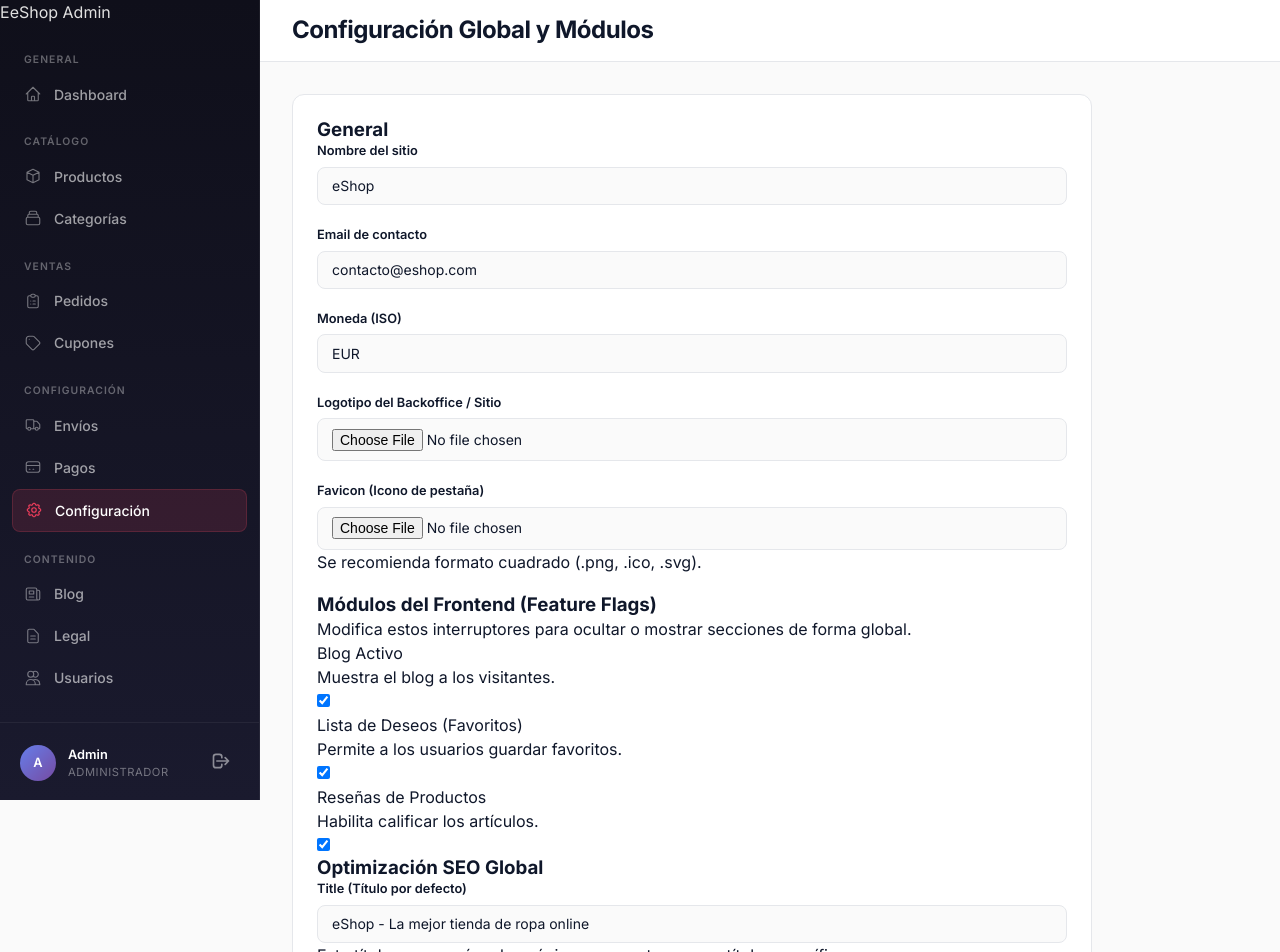
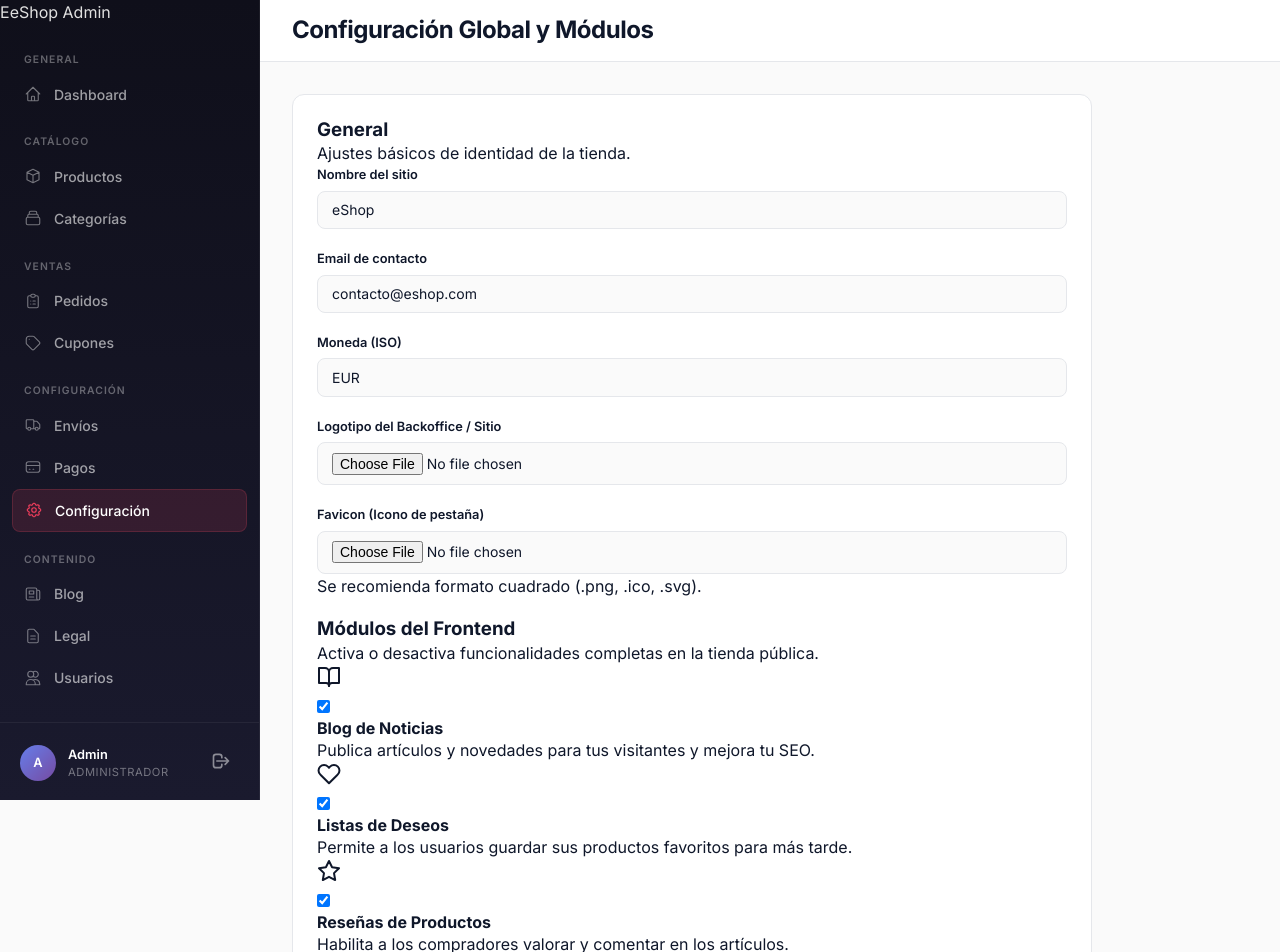
Before and after one commit to dignitasjota/eCommerce-origen, a Next.js app: page /es/admin/settings in a window 1280 px wide. Shown: the top 952 px of the page. Built offline with nearby package versions, Linux system fonts and the light colour scheme; no server answers; the database is empty.

Commit message:
reordenado panel de configuracion ajustando ui módulos frontend

```diff
--- a/src/app/[locale]/(backoffice)/admin/settings/SettingsForm.tsx
+++ b/src/app/[locale]/(backoffice)/admin/settings/SettingsForm.tsx
@@ -64,11 +64,13 @@ export default function SettingsForm({ initialSettings }: SettingsFormProps) {
                 </div>
             )}
 
+            <div className="space-y-4">
+                <div className="border-b pb-2 mb-4">
+                    <h3 className="text-lg font-medium text-[var(--color-primary)]">General</h3>
+                    <p className="text-sm text-gray-500 mt-1">Ajustes básicos de identidad de la tienda.</p>
+                </div>
+
                 <div className="grid grid-cols-1 md:grid-cols-2 gap-8">
-                {/* General Information */}
-                <div className="space-y-4">
-                    <h3 className="text-lg font-medium border-b pb-2 mb-4 text-[var(--color-text)]">General</h3>
-
                     <div className="admin-form-group">
                         <label className="admin-form-label">Nombre del sitio</label>
                         <input name="site_name" className="admin-form-input" defaultValue={settingsMap['site_name'] || 'eShop'} />
@@ -105,45 +107,59 @@ export default function SettingsForm({ initialSettings }: SettingsFormProps) {
                         <p className="text-xs text-gray-500 mt-1">Se recomienda formato cuadrado (.png, .ico, .svg).</p>
                     </div>
                 </div>
+            </div>
 
             {/* Feature Toggles */}
-                <div className="space-y-4">
-                    <h3 className="text-lg font-medium border-b pb-2 mb-4 text-[var(--color-primary)]">Módulos del Frontend (Feature Flags)</h3>
-                    <p className="text-sm text-gray-500 dark:text-gray-400 mb-4">
-                        Modifica estos interruptores para ocultar o mostrar secciones de forma global.
-                    </p>
+            <div className="mt-10 space-y-4">
+                <div className="border-b pb-2 mb-4">
+                    <h3 className="text-lg font-medium text-[var(--color-primary)]">Módulos del Frontend</h3>
+                    <p className="text-sm text-gray-500 dark:text-gray-400 mt-1">Activa o desactiva funcionalidades completas en la tienda pública.</p>
+                </div>
 
-                    <div className="flex items-center justify-between p-4 border rounded-lg bg-[var(--color-surface)] shadow-sm">
-                        <div>
-                            <p className="font-medium text-[var(--color-text)]">Blog Activo</p>
-                            <p className="text-sm text-[var(--color-text-secondary)]">Muestra el blog a los visitantes.</p>
+                <div className="grid grid-cols-1 md:grid-cols-3 gap-6">
+                    {/* Feature: Blog */}
+                    <div className="flex flex-col p-5 border rounded-xl bg-[var(--color-surface)] shadow-sm hover:shadow-md transition-shadow">
+                        <div className="flex justify-between items-start mb-4">
+                            <div className="p-2 bg-indigo-50 text-indigo-600 rounded-lg dark:bg-indigo-900/30 dark:text-indigo-400">
+                                <svg width="24" height="24" viewBox="0 0 24 24" fill="none" stroke="currentColor" strokeWidth="2" strokeLinecap="round" strokeLinejoin="round"><path d="M2 3h6a4 4 0 0 1 4 4v14a3 3 0 0 0-3-3H2z" /><path d="M22 3h-6a4 4 0 0 0-4 4v14a3 3 0 0 1 3-3h7z" /></svg>
                             </div>
                             <label className="relative inline-flex items-center cursor-pointer">
                                 <input type="checkbox" name="feature_blog_enabled" defaultChecked={settingsMap['feature_blog_enabled'] !== 'false'} className="sr-only peer" />
-                            <div className="w-11 h-6 bg-gray-200 peer-focus:outline-none peer-focus:ring-4 peer-focus:ring-indigo-300 dark:peer-focus:ring-indigo-800 rounded-full peer dark:bg-gray-700 peer-checked:after:translate-x-full peer-checked:after:border-white after:content-[''] after:absolute after:top-[2px] after:left-[2px] after:bg-white after:border-gray-300 after:border after:rounded-full after:h-5 after:w-5 after:transition-all dark:border-gray-600 peer-checked:bg-[var(--color-primary)]"></div>
+                                <div className="w-11 h-6 bg-gray-200 peer-focus:outline-none peer-focus:ring-2 peer-focus:ring-indigo-300 rounded-full peer dark:bg-gray-700 peer-checked:after:translate-x-full peer-checked:after:border-white after:content-[''] after:absolute after:top-[2px] after:left-[2px] after:bg-white after:border-gray-300 after:border after:rounded-full after:h-5 after:w-5 after:transition-all dark:border-gray-600 peer-checked:bg-[var(--color-primary)]"></div>
                             </label>
                         </div>
+                        <h4 className="font-semibold text-[var(--color-text)] mb-1">Blog de Noticias</h4>
+                        <p className="text-sm text-[var(--color-text-secondary)]">Publica artículos y novedades para tus visitantes y mejora tu SEO.</p>
+                    </div>
 
-                    <div className="flex items-center justify-between p-4 border rounded-lg bg-[var(--color-surface)] shadow-sm">
-                        <div>
-                            <p className="font-medium text-[var(--color-text)]">Lista de Deseos (Favoritos)</p>
-                            <p className="text-sm text-[var(--color-text-secondary)]">Permite a los usuarios guardar favoritos.</p>
+                    {/* Feature: Wishlist */}
+                    <div className="flex flex-col p-5 border rounded-xl bg-[var(--color-surface)] shadow-sm hover:shadow-md transition-shadow">
+                        <div className="flex justify-between items-start mb-4">
+                            <div className="p-2 bg-rose-50 text-rose-600 rounded-lg dark:bg-rose-900/30 dark:text-rose-400">
+                                <svg width="24" height="24" viewBox="0 0 24 24" fill="none" stroke="currentColor" strokeWidth="2" strokeLinecap="round" strokeLinejoin="round"><path d="M20.84 4.61a5.5 5.5 0 0 0-7.78 0L12 5.67l-1.06-1.06a5.5 5.5 0 0 0-7.78 7.78l1.06 1.06L12 21.23l7.78-7.78 1.06-1.06a5.5 5.5 0 0 0 0-7.78z"></path></svg>
                             </div>
                             <label className="relative inline-flex items-center cursor-pointer">
                                 <input type="checkbox" name="feature_wishlist_enabled" defaultChecked={settingsMap['feature_wishlist_enabled'] !== 'false'} className="sr-only peer" />
-                            <div className="w-11 h-6 bg-gray-200 peer-focus:outline-none peer-focus:ring-4 peer-focus:ring-indigo-300 dark:peer-focus:ring-indigo-800 rounded-full peer dark:bg-gray-700 peer-checked:after:translate-x-full peer-checked:after:border-white after:content-[''] after:absolute after:top-[2px] after:left-[2px] after:bg-white after:border-gray-300 after:border after:rounded-full after:h-5 after:w-5 after:transition-all dark:border-gray-600 peer-checked:bg-[var(--color-primary)]"></div>
+                                <div className="w-11 h-6 bg-gray-200 peer-focus:outline-none peer-focus:ring-2 peer-focus:ring-indigo-300 rounded-full peer dark:bg-gray-700 peer-checked:after:translate-x-full peer-checked:after:border-white after:content-[''] after:absolute after:top-[2px] after:left-[2px] after:bg-white after:border-gray-300 after:border after:rounded-full after:h-5 after:w-5 after:transition-all dark:border-gray-600 peer-checked:bg-[var(--color-primary)]"></div>
                             </label>
                         </div>
+                        <h4 className="font-semibold text-[var(--color-text)] mb-1">Listas de Deseos</h4>
+                        <p className="text-sm text-[var(--color-text-secondary)]">Permite a los usuarios guardar sus productos favoritos para más tarde.</p>
+                    </div>
 
-                    <div className="flex items-center justify-between p-4 border rounded-lg bg-[var(--color-surface)] shadow-sm">
-                        <div>
-                            <p className="font-medium text-[var(--color-text)]">Reseñas de Productos</p>
-                            <p className="text-sm text-[var(--color-text-secondary)]">Habilita calificar los artículos.</p>
+                    {/* Feature: Reviews */}
+                    <div className="flex flex-col p-5 border rounded-xl bg-[var(--color-surface)] shadow-sm hover:shadow-md transition-shadow">
+                        <div className="flex justify-between items-start mb-4">
+                            <div className="p-2 bg-amber-50 text-amber-600 rounded-lg dark:bg-amber-900/30 dark:text-amber-400">
+                                <svg width="24" height="24" viewBox="0 0 24 24" fill="none" stroke="currentColor" strokeWidth="2" strokeLinecap="round" strokeLinejoin="round"><polygon points="12 2 15.09 8.26 22 9.27 17 14.14 18.18 21.02 12 17.77 5.82 21.02 7 14.14 2 9.27 8.91 8.26 12 2"></polygon></svg>
                             </div>
                             <label className="relative inline-flex items-center cursor-pointer">
                                 <input type="checkbox" name="feature_reviews_enabled" defaultChecked={settingsMap['feature_reviews_enabled'] !== 'false'} className="sr-only peer" />
-                            <div className="w-11 h-6 bg-gray-200 peer-focus:outline-none peer-focus:ring-4 peer-focus:ring-indigo-300 dark:peer-focus:ring-indigo-800 rounded-full peer dark:bg-gray-700 peer-checked:after:translate-x-full peer-checked:after:border-white after:content-[''] after:absolute after:top-[2px] after:left-[2px] after:bg-white after:border-gray-300 after:border after:rounded-full after:h-5 after:w-5 after:transition-all dark:border-gray-600 peer-checked:bg-[var(--color-primary)]"></div>
+                                <div className="w-11 h-6 bg-gray-200 peer-focus:outline-none peer-focus:ring-2 peer-focus:ring-indigo-300 rounded-full peer dark:bg-gray-700 peer-checked:after:translate-x-full peer-checked:after:border-white after:content-[''] after:absolute after:top-[2px] after:left-[2px] after:bg-white after:border-gray-300 after:border after:rounded-full after:h-5 after:w-5 after:transition-all dark:border-gray-600 peer-checked:bg-[var(--color-primary)]"></div>
                             </label>
+                        </div>
+                        <h4 className="font-semibold text-[var(--color-text)] mb-1">Reseñas de Productos</h4>
+                        <p className="text-sm text-[var(--color-text-secondary)]">Habilita a los compradores valorar y comentar en los artículos.</p>
                     </div>
                 </div>
             </div>
@@ -181,6 +197,6 @@ export default function SettingsForm({ initialSettings }: SettingsFormProps) {
                     {isLoading ? 'Guardando Ajustes...' : 'Guardar Ajustes'}
                 </button>
             </div>
-        </form>
+        </form >
     );
 }
```
Lines whose indentation alone changed are shown as unchanged.
